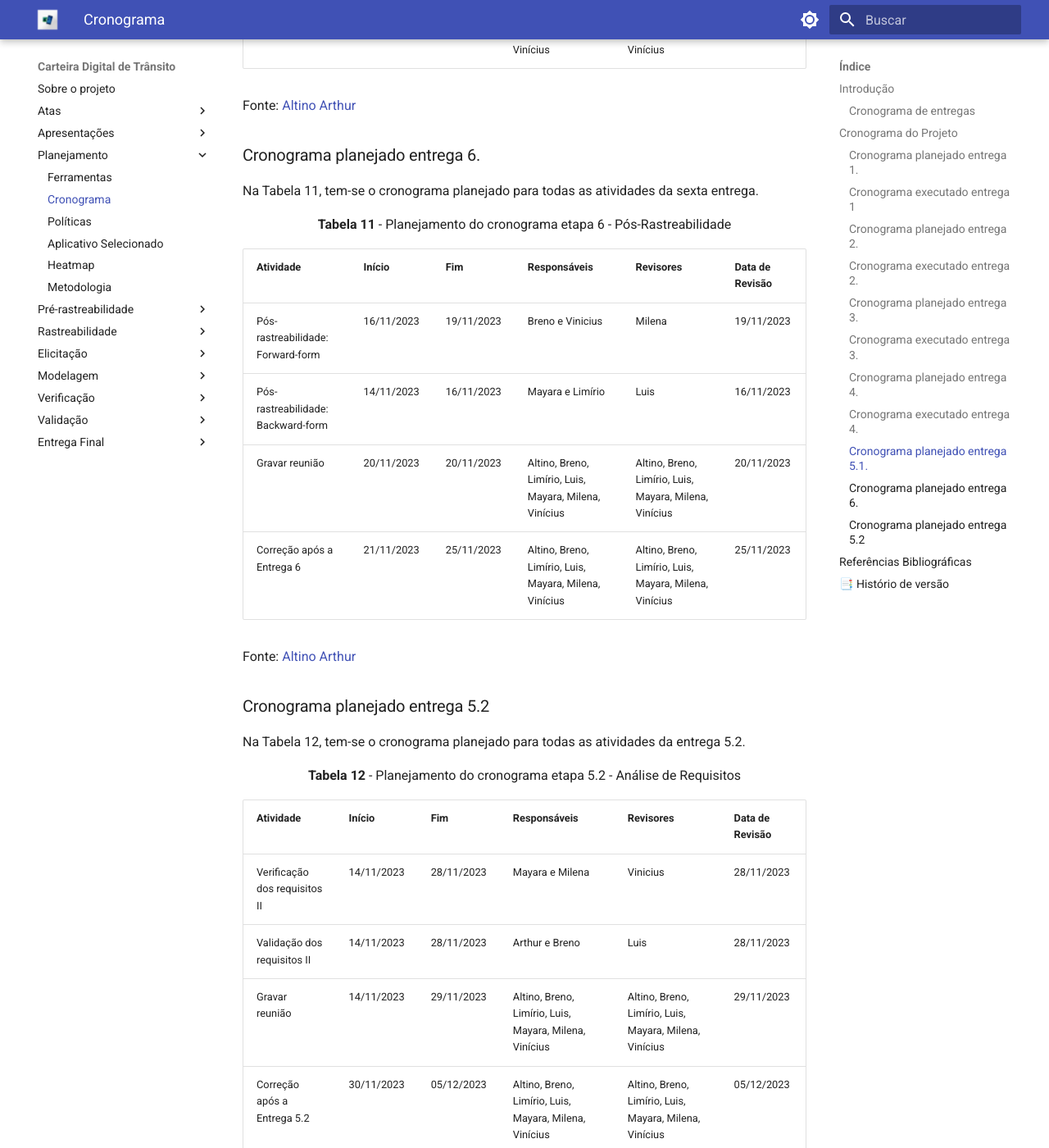
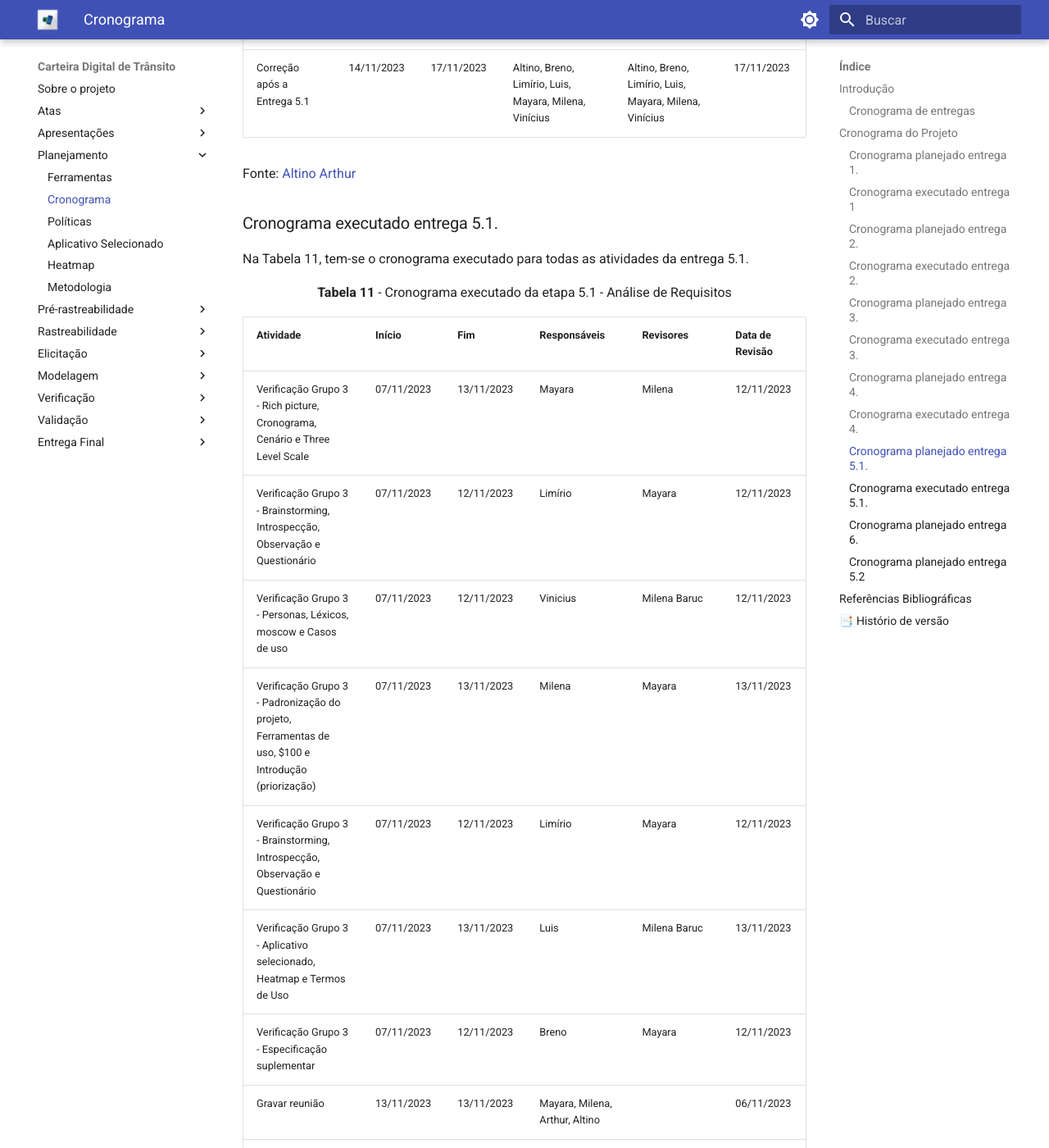
Before and after one commit to Requisitos-de-Software/2023.2-Carteira_Digital_de_Transito, an MkDocs documentation site: the page built from docs/planejamento/cronograma.md, in a window 1280 px wide and 1400 px high, scrolled down 10281 px. Shown: the whole window at 82% size. Built offline with MkDocs 1.6.1 and Material for MkDocs 9.7.7, drawn with Linux system fonts in a browser that asks for light colours; some of the changed text lies outside the part shown.

Commit message:
Update cronograma.md

```diff
--- a/docs/planejamento/cronograma.md
+++ b/docs/planejamento/cronograma.md
@@ -17,11 +17,11 @@ Na Tabela 1, tem-se o cronograma de entrega de todas as etapas do projeto.
 | 4                 | Modelagem de Requisitos | Modelagem de Requisitos: Ágil (Histórias de Usuário, Backlogs, NFRFramework) | 05/11/2023 | 06/11/2023 | 07/11/2023 | 06/11/2023 |
 | 5.1               | Análise de Requisitos | Análise de Requisitos: Verificação e Validação – Grupo + 1 | 12/11/2023 | 13/11/2023 | 14/11/2023 | 13/11/2023 |
 | 6                 | Pós-Rastreabilidade - Gerência II | Pós-Rastreabilidade - Gerência II | 19/11/2023 | 20/11/2023 | 21/11/2023 | 20/11/2023 |
-| 5.2               | Análise de Requisitos | Análise de Requisitos: Verificação e Validação II | 28/11/2023 | 29/11/2023 | 30/11/2023 | 29/11/2023 |
-
-
+| 5.2               | Análise de Requisitos | Análise de Requisitos: Verificação e Validação II | 04/12/2023* | 04/12/2023* | 05/12/2023* | 04/12/2023* |
 
 <font size="3"><p style="text-align: center">Fonte: [Mayara Alves](https://github.com/Mayara-tech).</p></font>
+
+- [*] Alteração na data de entrega.
 
 ## Cronograma do Projeto
 
@@ -126,6 +126,7 @@ Na Tabela 6, tem-se o cronograma planejado para todas as atividades da terceira
 | Gravar reunião                                 | 25/10/2023 | 25/10/2023 | Altino, Breno, Limírio, Luis, Mayara, Milena, Vinícius | Altino, Breno, Limírio, Luis, Mayara, Milena, Vinícius | 25/10/2023          |
 | Correção após a Entrega 3                     | 26/10/2023 | 29/10/2023 | Altino, Breno, Limírio, Luis, Mayara, Milena, Vinícius | Altino, Breno, Limírio, Luis, Mayara, Milena, Vinícius | 29/10/2023          |
 
+<font size="3"><p style="text-align: center">Fonte: [Mayara Alves](https://github.com/Mayara-tech).</p></font>
 
 ### Cronograma executado entrega 3.
 Na Tabela 7, tem-se o cronograma executado para todas as atividades da terceira entrega.
@@ -192,6 +193,26 @@ Na Tabela 10, tem-se o cronograma planejado para todas as atividades da entrega
 
 Fonte: [Altino Arthur](https://github.com/arthurrochamoreira)
 
+
+### Cronograma executado entrega 5.1.
+
+Na Tabela 11, tem-se o cronograma executado para todas as atividades da entrega 5.1.
+
+<p align="center"><b>Tabela 11</b> - Cronograma executado da etapa 5.1 - Análise de Requisitos</p>
+
+| **Atividade**                                   | **Início** | **Fim**     | **Responsáveis**                        | **Revisores**                           | **Data de Revisão** |
+|-----------------------------------------------|------------|------------|-----------------------------------------|-----------------------------------------|---------------------|
+| Verificação Grupo 3 - Rich picture, Cronograma, Cenário e Three Level Scale | 07/11/2023 | 13/11/2023 | Mayara | Milena                               | 12/11/2023     |
+| Verificação Grupo 3 - Brainstorming, Introspecção, Observação e Questionário   | 07/11/2023 | 12/11/2023 | Limírio                               | Mayara                               | 12/11/2023          |
+| Verificação Grupo 3 - Personas, Léxicos, moscow e Casos de uso |  07/11/2023 | 12/11/2023 | Vinicius                       | Milena Baruc                              | 12/11/2023          |
+| Verificação Grupo 3 - Padronização do projeto, Ferramentas de uso, $100 e Introdução (priorização) | 07/11/2023 | 13/11/2023 | Milena | Mayara                              | 13/11/2023     |
+| Verificação Grupo 3 - Brainstorming, Introspecção, Observação e Questionário   | 07/11/2023 | 12/11/2023 | Limírio                               | Mayara                               | 12/11/2023          |
+| Verificação Grupo 3 - Aplicativo selecionado, Heatmap e Termos de Uso  |  07/11/2023 | 13/11/2023 | Luis                     | Milena Baruc                              | 13/11/2023       |
+| Verificação Grupo 3 - Especificação suplementar  |  07/11/2023 | 12/11/2023 | Breno                    | Mayara | 12/11/2023       |
+| Gravar reunião                                 | 13/11/2023 | 13/11/2023 | Mayara, Milena, Arthur, Altino         |                                         | 06/11/2023          |
+| Correção após a Entrega 5.1                    | 14/11/2023 | 17/11/2023 | Altino, Breno, Limírio, Luis, Mayara, Milena, Vinícius | Altino, Breno, Limírio, Luis, Mayara, Milena, Vinícius | 17/11/2023          |
+
+
 ### Cronograma planejado entrega 6.
 
 Na Tabela 11, tem-se o cronograma planejado para todas as atividades da sexta entrega.
```
